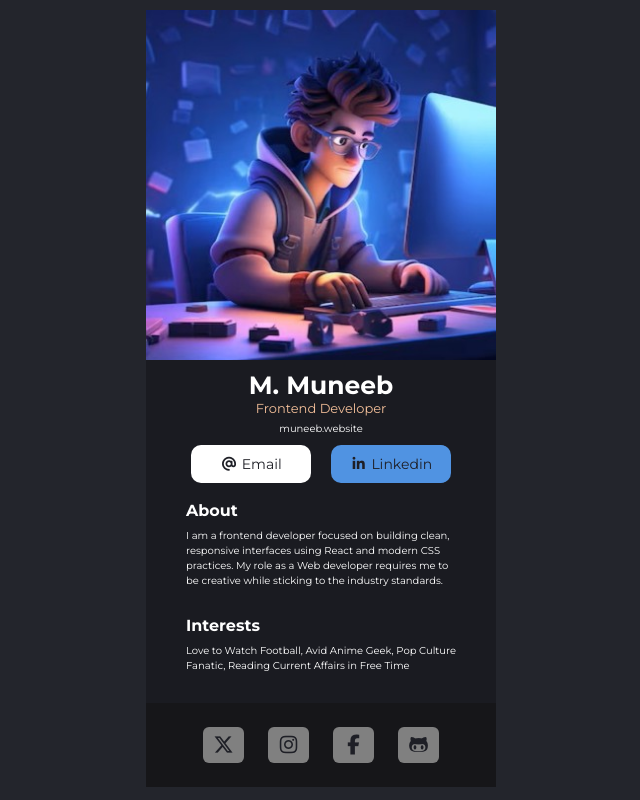
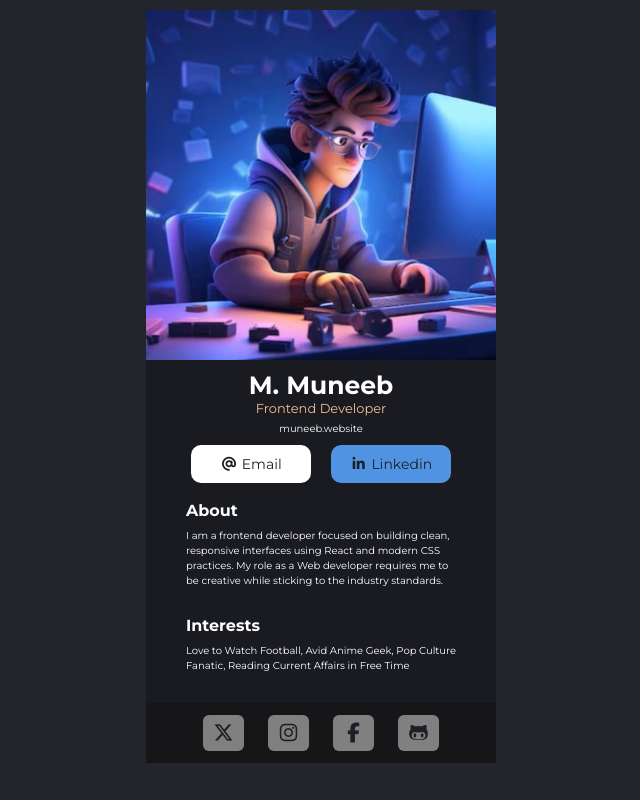
Before and after one commit to mmuneeb1000/business-card-with-react, a React (Vite) app in the folder my-app/: page / in a window 1280 px wide. Shown: the whole page, without its empty margins (319-959 px from the left). Built offline with nearby package versions, Linux system fonts and the light colour scheme.

Commit message:
layout fix

```diff
--- a/my-app/src/index.css
+++ b/my-app/src/index.css
@@ -42,7 +42,7 @@ p {
   background-color: #161619;
   width: 100%;
   text-align: center;
-  padding: 24px 0;
+  padding: 12px 0;
 }
 .footer-link > i {
   font-size: 20px;
@@ -64,6 +64,7 @@ p {
   align-items: center;
   flex-direction: column;
   background-color: #1a1b21;
+  border-radius: 8px;
 }
 
 .head-section {
```
